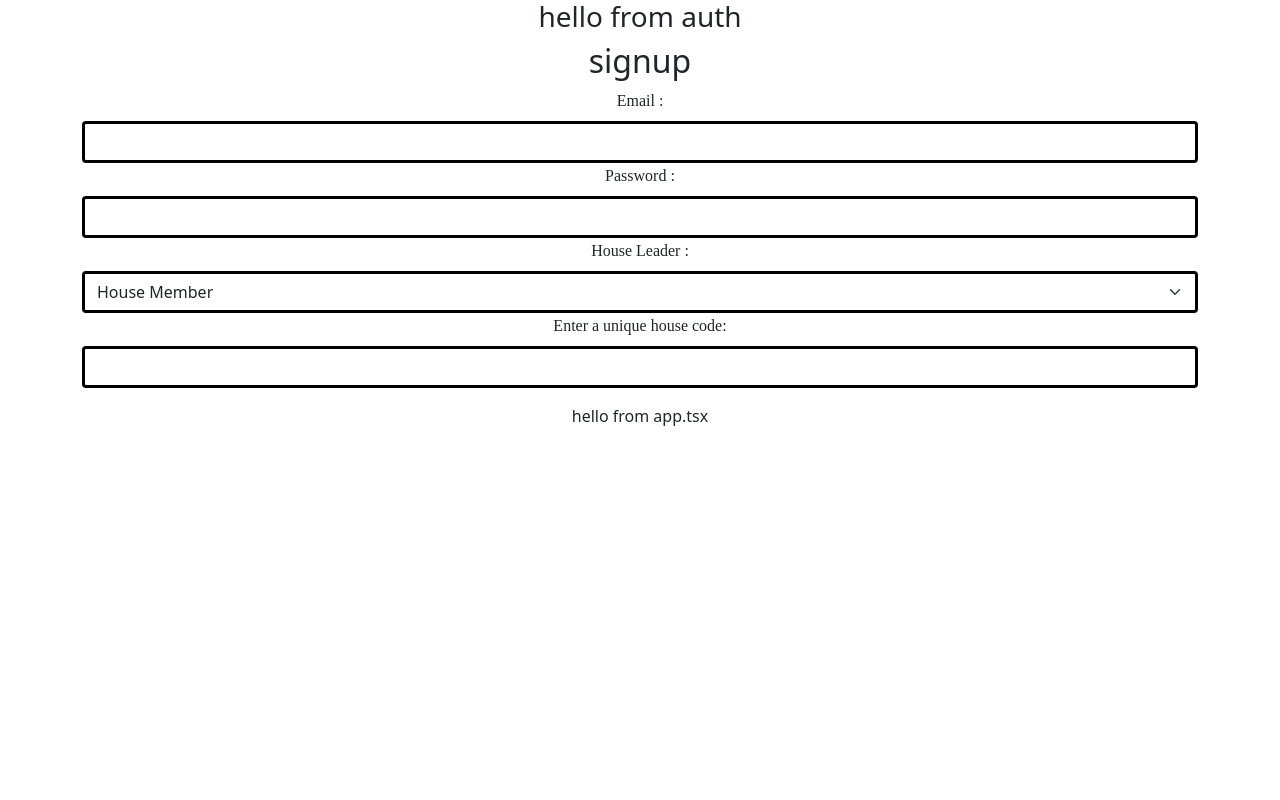
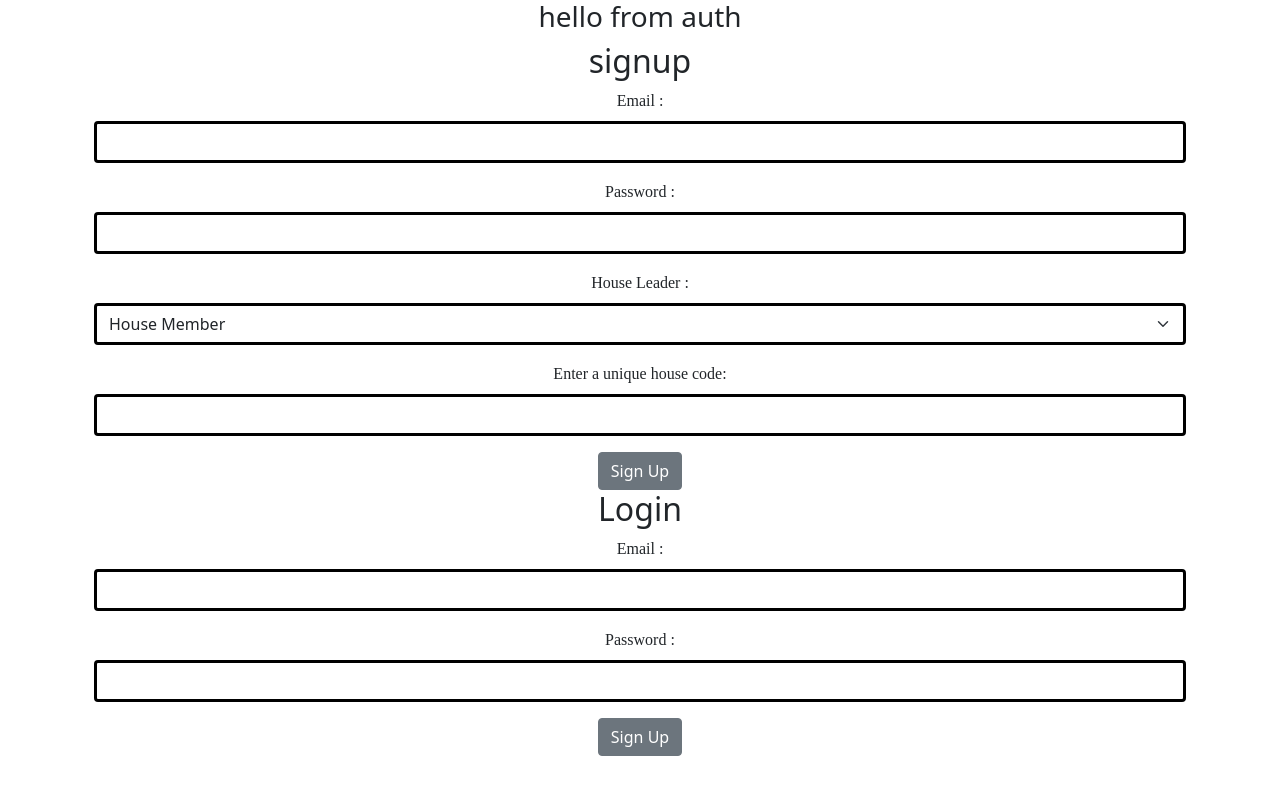
Before and after one commit to AKel4/final-project-client, a React (Create React App) app: page / in a window 1280 px wide. Shown: the top 800 px of the page. Built offline with nearby package versions, Linux system fonts and the light colour scheme.

Commit message:
sign up and login work

```diff
--- a/src/App.tsx
+++ b/src/App.tsx
@@ -1,16 +1,48 @@
-import React from 'react';
+import React, { useEffect, useState } from 'react';
+import { Container } from 'reactstrap';
 import './App.css';
 import Auth from './components/Auth/Auth';
 
-function App() {
+
+const App = () => {
+  const [token, setToken] = useState<string | null>('');
+
+
+
+  useEffect(() => {
+    if (localStorage.getItem('token')){
+      setToken(localStorage.getItem("token"))
+    }
+  }, []);
+
+  const updateLocalStorage = (newToken: string) => {
+    localStorage.setItem('token', newToken);
+    setToken(newToken)
+  }
+
+
+
+  const clearLocalStorage = () => {
+    localStorage.clear();
+    setToken('')
+  }
+
+
+
 
   return (
-    <div className="App">
-      <Auth />
-      <div className="verticalCenter">
+    <Container className="App peach-gradient color-block-5 mb-3 mx-auto text-dark" >
+      <Auth
+      updateLocalStorage={updateLocalStorage}
+      />
+      <div className="verticalCenter" style={{padding: '15vh'}}>
         hello from app.tsx
+        <br />
+        <br />
+        <button onClick={clearLocalStorage}>Logout</button>
+
       </div>
-    </div>
+    </Container>
   );
 }
 
--- a/src/components/Auth/Auth.tsx
+++ b/src/components/Auth/Auth.tsx
@@ -1,9 +1,10 @@
 import React, { Component } from 'react'
+import Login from './Login';
 import Signup from './Signup';
 
 
 interface AuthProps {
-  // updateLocalStorage: (newToken: string) => void
+  updateLocalStorage: (newToken: string) => void
 }
 
 interface AuthState {
@@ -11,14 +12,15 @@ interface AuthState {
 }
 
 class Auth extends React.Component<AuthProps, AuthState> {
-  constructor(props: AuthProps) {
-    super(props);
-    this.state = {   };
-  }
+  // constructor(props: AuthProps) {
+  //   super(props);
+  //   this.state = {   };
+  // }
   render() {
     return ( <div>
       <h3>hello from auth</h3>
-      <Signup />
+      <Signup updateLocalStorage={this.props.updateLocalStorage} />
+      <Login updateLocalStorage={this.props.updateLocalStorage} />
     </div> );
   }
 }
--- a/src/components/Auth/Login.tsx
+++ b/src/components/Auth/Login.tsx
@@ -1,21 +1,86 @@
-import React, { Component } from 'react'
+import * as React from 'react';
+import { Button, ButtonToggle, Container, Form, FormGroup, Input, Label } from 'reactstrap';
 
 interface LoginProps {
-
+  updateLocalStorage: (newToken: string) => void
 }
 
 interface LoginState {
-
+  email: string,
+  password: string,
 }
 
 class Login extends React.Component<LoginProps, LoginState> {
+  e: any;
   constructor(props: LoginProps) {
     super(props);
-    this.state = {   };
+    this.state = {
+      email: '',
+      password: ''
+     };
   }
-  render() {
-    return ( <div>hello from login</div> );
+
+  handleSubmit = async (e: React.FormEvent<HTMLFormElement>) => {
+    e.preventDefault();
+    console.log('button was clicked');
+    const requestObject = {
+      email: this.state.email,
+      password: this.state.password,
+    }
+
+      try {
+        const res = await fetch('http://localhost:4000/user/login', {
+          method: 'POST',
+          body: JSON.stringify(requestObject),
+          headers: new Headers({
+            'Content-Type': 'application/json'
+          }),
+        })
+        const data = await res.json()
+
+        this.props.updateLocalStorage(data.sessionToken)
+       console.log(data)
+
+
+          this.setState({
+            email: '',
+            password: '',
+          })
+
+
+      } catch (error) {
+        console.log({error})
+      }
+
+    };
+
+
+
+    render() {
+      return (
+      <div>
+        <h2>Login</h2>
+        <Container>
+          <Form onSubmit={this.handleSubmit}>
+            <FormGroup>
+
+              <Label htmlFor='email' style={{fontFamily: 'Poppins'}}>Email :</Label>
+              <Input style={{border: 'solid black 3px'}} onChange={(e:any)=> this.setState({email: e.target.value})} name="email" type='email' value={this.state.email} />
+              </FormGroup>
+
+              <FormGroup>
+              <Label htmlFor='password' style={{fontFamily: 'Poppins'}} >Password :</Label>
+              <Input style={{border: 'solid black 3px'}} onChange={(e:any)=> this.setState({password: e.target.value})} name='password' type='password'  value={this.state.password}/>
+              </FormGroup>
+
+            <Button type='submit'>Sign Up</Button>
+          </Form>
+        </Container>
+      </div>
+      );
+    }
+
   }
-}
+
 
 export default Login;
--- a/src/components/Auth/Signup.tsx
+++ b/src/components/Auth/Signup.tsx
@@ -1,8 +1,8 @@
 import * as React from 'react';
-import { ButtonToggle, Container, Form, FormGroup, Input, Label } from 'reactstrap';
+import { Button, ButtonToggle, Container, Form, FormGroup, Input, Label } from 'reactstrap';
 
 interface SignupProps {
-
+  updateLocalStorage: (newToken: string) => void
 }
 
 interface SignupState {
@@ -35,7 +35,7 @@ class Signup extends React.Component<SignupProps, SignupState> {
     }
 
       try {
-        const res = await fetch('http://localhost:6000/user/signup', {
+        const res = await fetch('http://localhost:4000/user/signup', {
           method: 'POST',
           body: JSON.stringify(requestObject),
           headers: new Headers({
@@ -43,7 +43,10 @@ class Signup extends React.Component<SignupProps, SignupState> {
           }),
         })
         const data = await res.json()
-        console.log(data)
+
+        this.props.updateLocalStorage(data.sessionToken)
+       console.log(data)
+
 
           this.setState({
             email: '',
@@ -60,15 +63,6 @@ class Signup extends React.Component<SignupProps, SignupState> {
     };
 
 
-      changeState = (e: any) => {
-        this.setState({
-          email: this.e.target.value,
-          password: this.e.target.value,
-          admin: this.e.target.value,
-          houseCode: this.e.target.value
-        })
-      }
-
 
     render() {
       return (
@@ -77,22 +71,29 @@ class Signup extends React.Component<SignupProps, SignupState> {
         <Container>
           <Form onSubmit={this.handleSubmit}>
             <FormGroup>
+
               <Label htmlFor='email' style={{fontFamily: 'Poppins'}}>Email :</Label>
               <Input style={{border: 'solid black 3px'}} onChange={(e:any)=> this.setState({email: e.target.value})} name="email" type='email' value={this.state.email} />
+              </FormGroup>
 
+              <FormGroup>
               <Label htmlFor='password' style={{fontFamily: 'Poppins'}} >Password :</Label>
-              <Input style={{border: 'solid black 3px'}} onChange={this.changeState} name='password' type='password'  value={this.state.password}/>
+              <Input style={{border: 'solid black 3px'}} onChange={(e:any)=> this.setState({password: e.target.value})} name='password' type='password'  value={this.state.password}/>
+              </FormGroup>
 
+              <FormGroup>
               <Label htmlFor='admin' style={{fontFamily: 'Poppins'}} >House Leader :</Label>
               <Input style={{border: 'solid black 3px'}} onChange={(e:any)=> this.setState({admin: (e.target.value)})} name='admin' type='select' value={this.state.admin}>
               <option value="true">House Leader</option>
               <option value="false">House Member</option>
               </Input>
+              </FormGroup>
 
+              <FormGroup>
               <Label htmlFor='houseCode' style={{fontFamily: 'Poppins'}} >Enter a unique house code:</Label>
-              <Input style={{border: 'solid black 3px'}} onChange={this.changeState} name='houseCode' type='text'  value={String(this.state.houseCode)}/>
-
+              <Input style={{border: 'solid black 3px'}} onChange={(e:any)=> this.setState({houseCode: (e.target.value)})} name='houseCode' type='text'  value={String(this.state.houseCode)}/>
             </FormGroup>
+            <Button type='submit'>Sign Up</Button>
           </Form>
         </Container>
       </div>
@@ -103,6 +104,4 @@ class Signup extends React.Component<SignupProps, SignupState> {
 
 
 
-
-
 export default Signup;
--- a/tsconfig.json
+++ b/tsconfig.json
@@ -19,6 +19,7 @@
     "isolatedModules": true,
     "noEmit": true,
     "jsx": "react-jsx",
+    "watch": true,
     "outDir": "js",
     "sourceMap": true,
 
```
Also changed, not shown: 1 other file (tests, documents, lock files or other folders).
